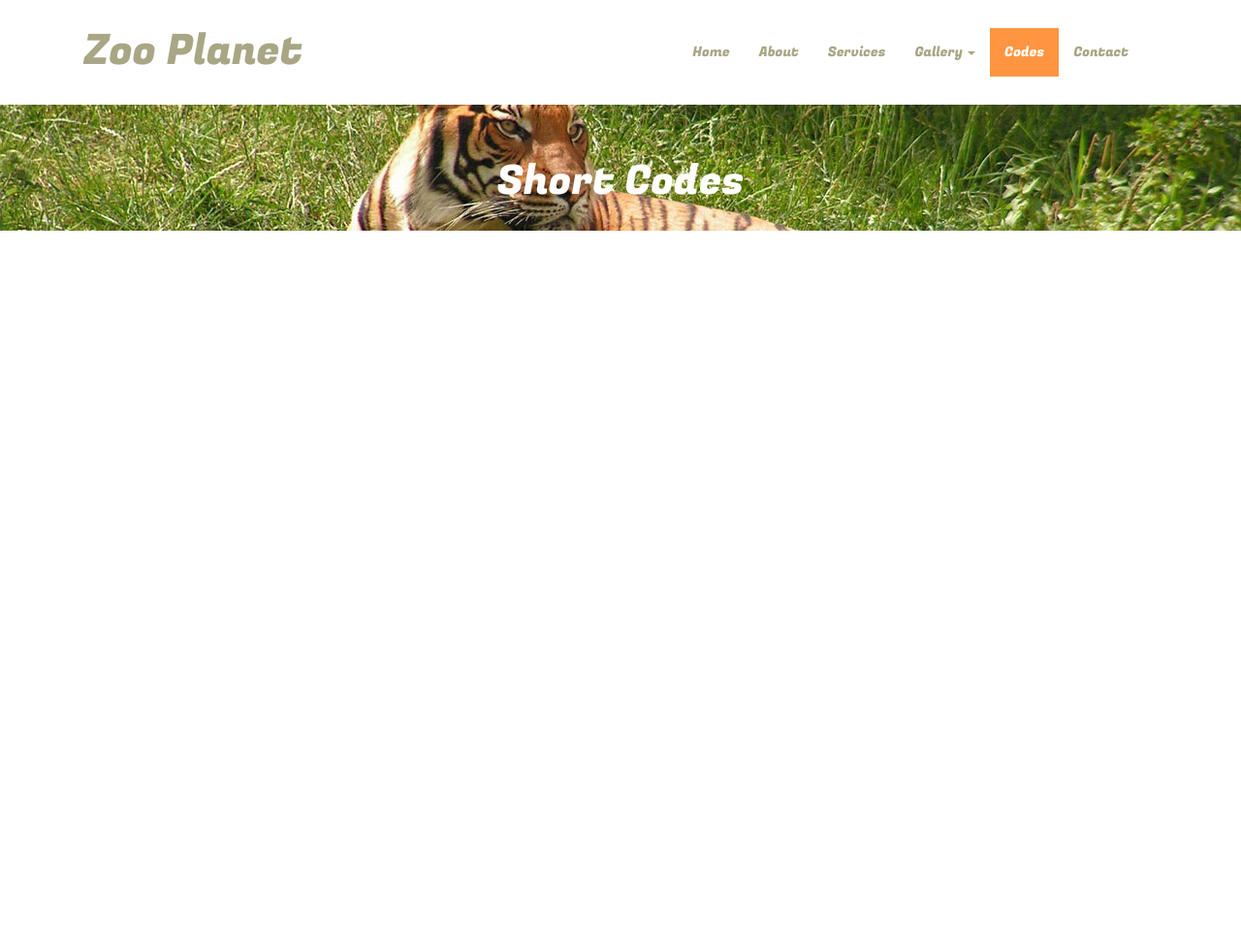
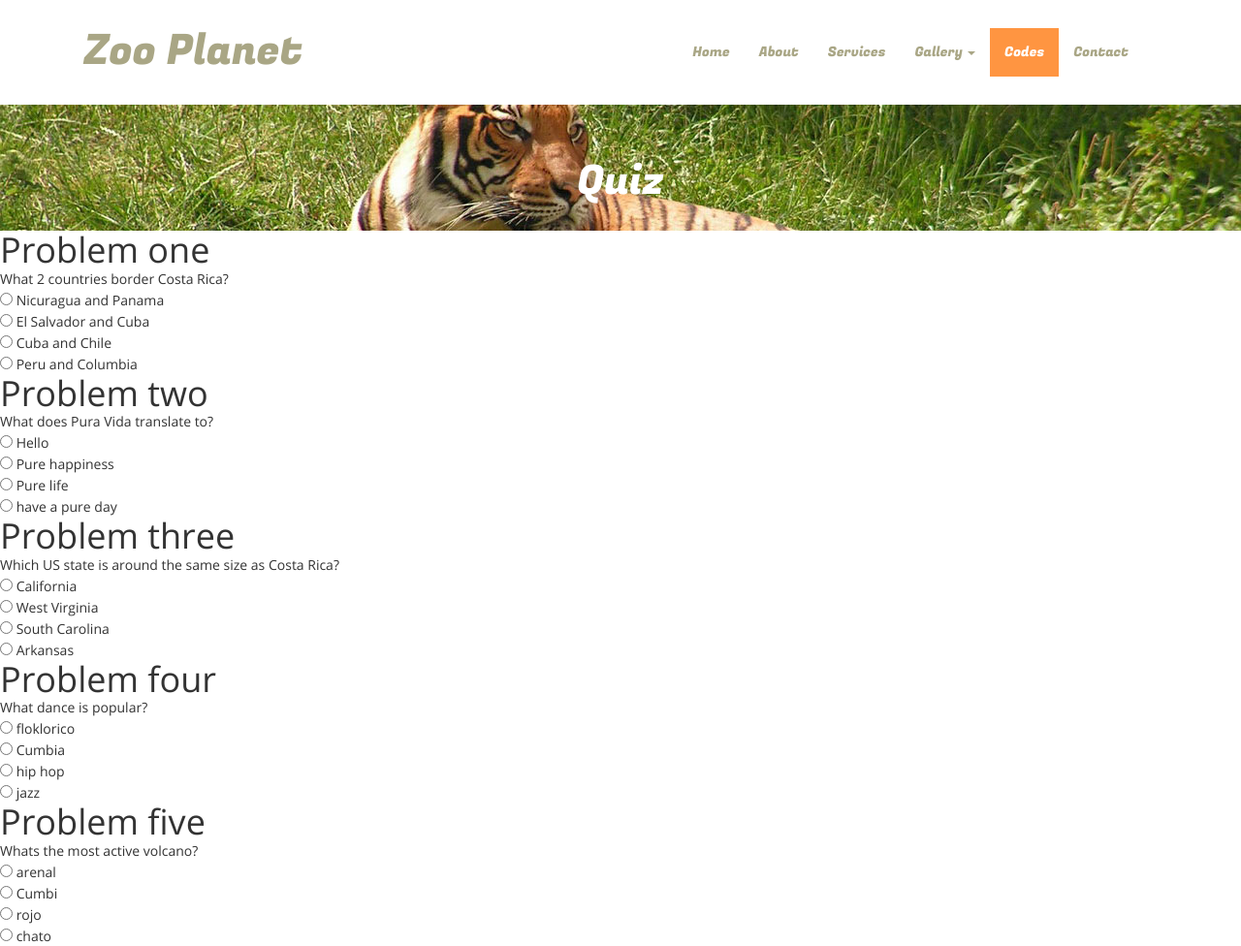
Before and after one commit to etakuu/final-project, a plain HTML site: page web/codes.html in a window 1280 px wide. Shown: the whole page at 97% size. Before the commit the page ends 800 px from the top, so only its background shows below. Drawn offline with Linux system fonts and the light colour scheme.

Commit message:
yyeyeyeyeyeye

```diff
--- a/web/codes.html
+++ b/web/codes.html
@@ -65,11 +65,49 @@ Smartphone Compatible web template, free webdesigns for Nokia, Samsung, LG, Sony
 			</div>
 		<div class="banner-header">
 			<div class="container">
-				<h2>Short Codes</h2>
+				<h2>Quiz</h2>
 			</div>
 			</div>
 
 <!--typography-page-->
-
-
+     <h1>Problem one</h1>
+    <p>What 2  countries border Costa Rica?</p>
+    <div>
+    <input type="radio" name="q1" value="a1"> Nicuragua and Panama <br>
+    <input type="radio" name="q1" value="a2"> El Salvador and Cuba <br>
+    <input type="radio" name="q1" value="a3"> Cuba and Chile <br>
+    <input type="radio" name="q1" value="a4">  Peru and Columbia<br>
+  </div>
+    <h1>Problem two</h1>
+    <p>What does Pura Vida translate to?</p>
+    <div>
+    <input type="radio" name="q1" value="a1"> Hello <br>
+    <input type="radio" name="q1" value="a2"> Pure happiness <br>
+    <input type="radio" name="q1" value="a3"> Pure life  <br>
+    <input type="radio" name="q1" value="a4"> have a pure day<br>
+        <h1>Problem three</h1>
+    <p>  Which US state is around the same size as Costa Rica?</p>
+        <div>
+    <input type="radio" name="q1" value="a1"> California <br>
+    <input type="radio" name="q1" value="a2"> West Virginia <br>
+    <input type="radio" name="q1" value="a3"> South  Carolina <br>
+    <input type="radio" name="q1" value="a4"> Arkansas<br>
+  </div>
+        <h1>Problem four</h1>
+        <p>  What dance is  popular?</p>
+        <div>
+    <input type="radio" name="q1" value="a1"> floklorico<br>
+    <input type="radio" name="q1" value="a2"> Cumbia <br>
+    <input type="radio" name="q1" value="a3"> hip hop <br>
+    <input type="radio" name="q1" value="a4"> jazz<br>
+  </div>
+        <h1>Problem five</h1>
+                <p>  Whats the most active volcano?</p>
+        <div>
+    <input type="radio" name="q1" value="a1"> arenal<br>
+    <input type="radio" name="q1" value="a2"> Cumbi<br>
+    <input type="radio" name="q1" value="a3"> rojo <br>
+    <input type="radio" name="q1" value="a4"> chato<br>
+  </div>
+  </div>
     <script src="quiz.js"></script>
```
